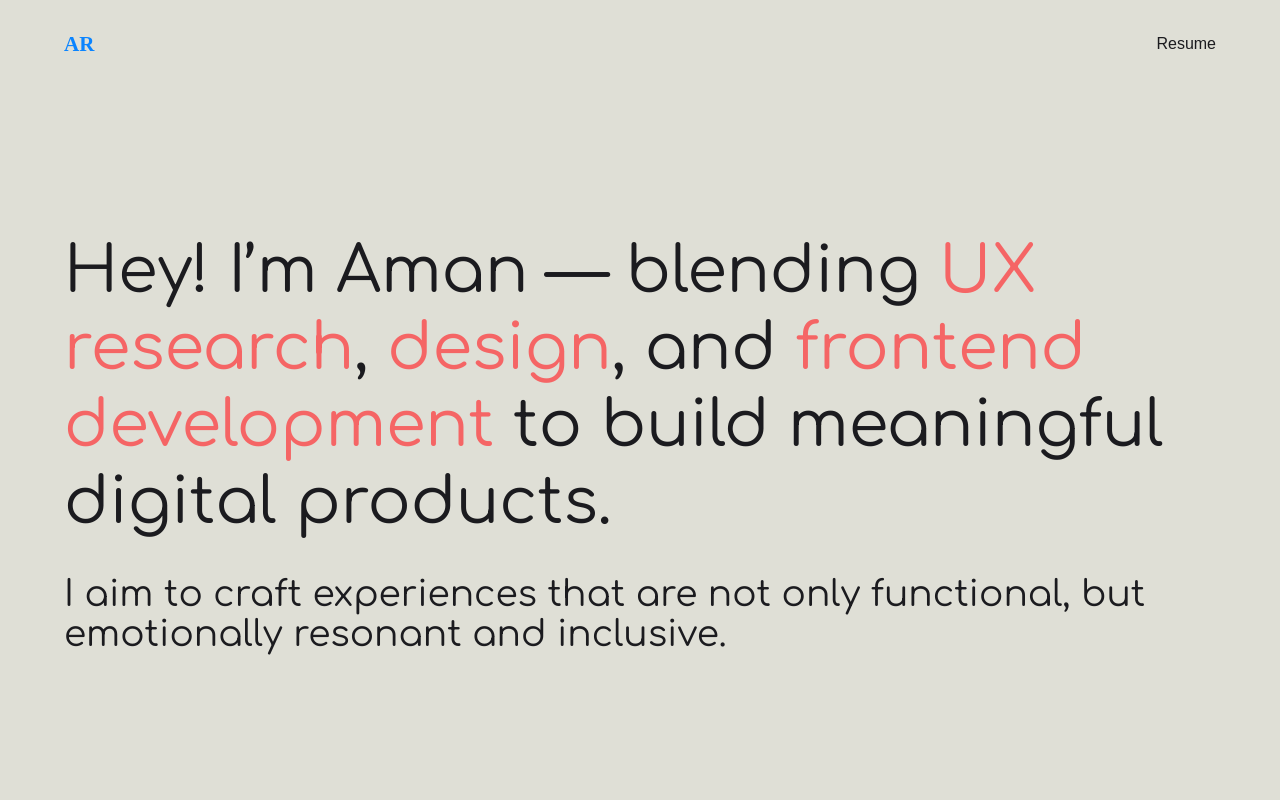
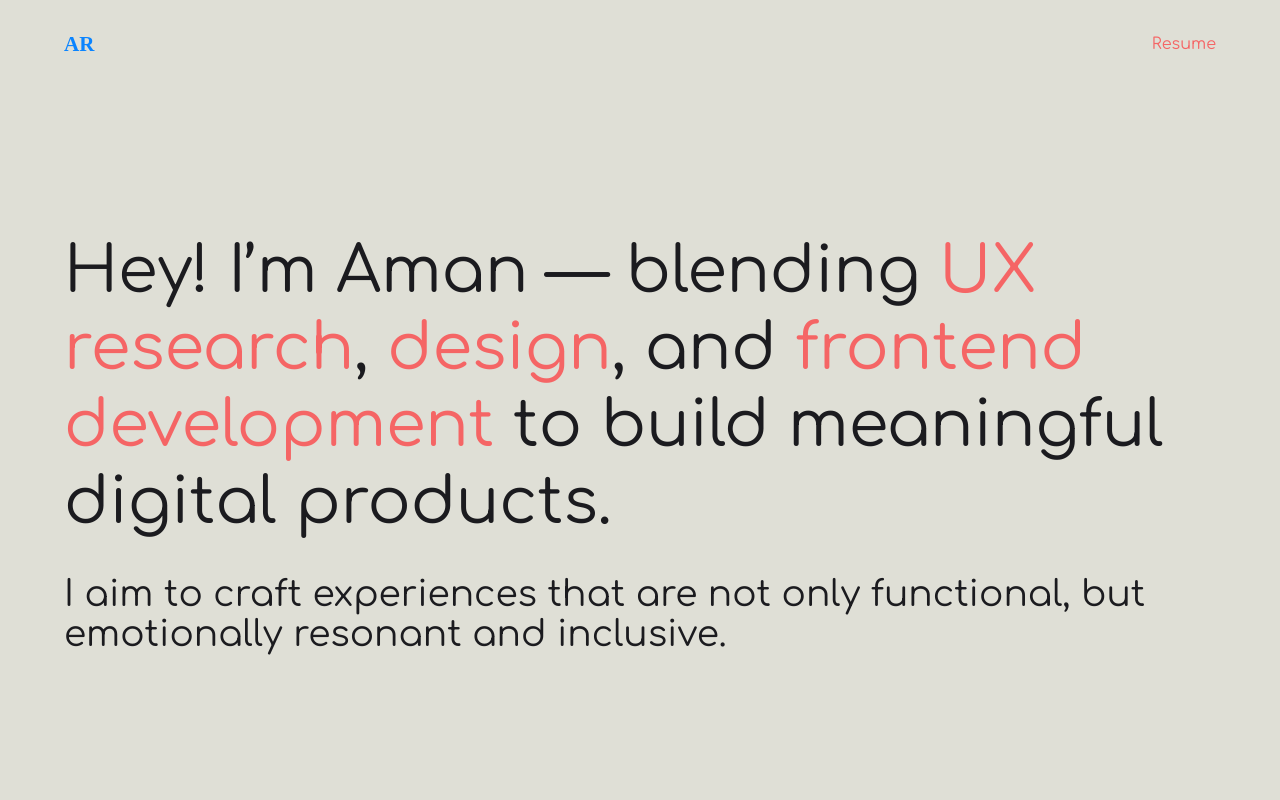
Before and after one commit to 11amanraj/portfolio-april-2025, a Next.js app: page / in a window 1280 px wide. Shown: the top 800 px of the page. Built offline with nearby package versions, Linux system fonts and the light colour scheme.

Commit message:
Added styling to NavBar

```diff
--- a/app/Components/Navigation/NavBar.tsx
+++ b/app/Components/Navigation/NavBar.tsx
@@ -10,6 +10,7 @@ const NavBar = () => {
         <a
           href='/aman_resume.pdf'
           download
+          className='text-primary font-heading'
         >
           Resume
         </a>
```
